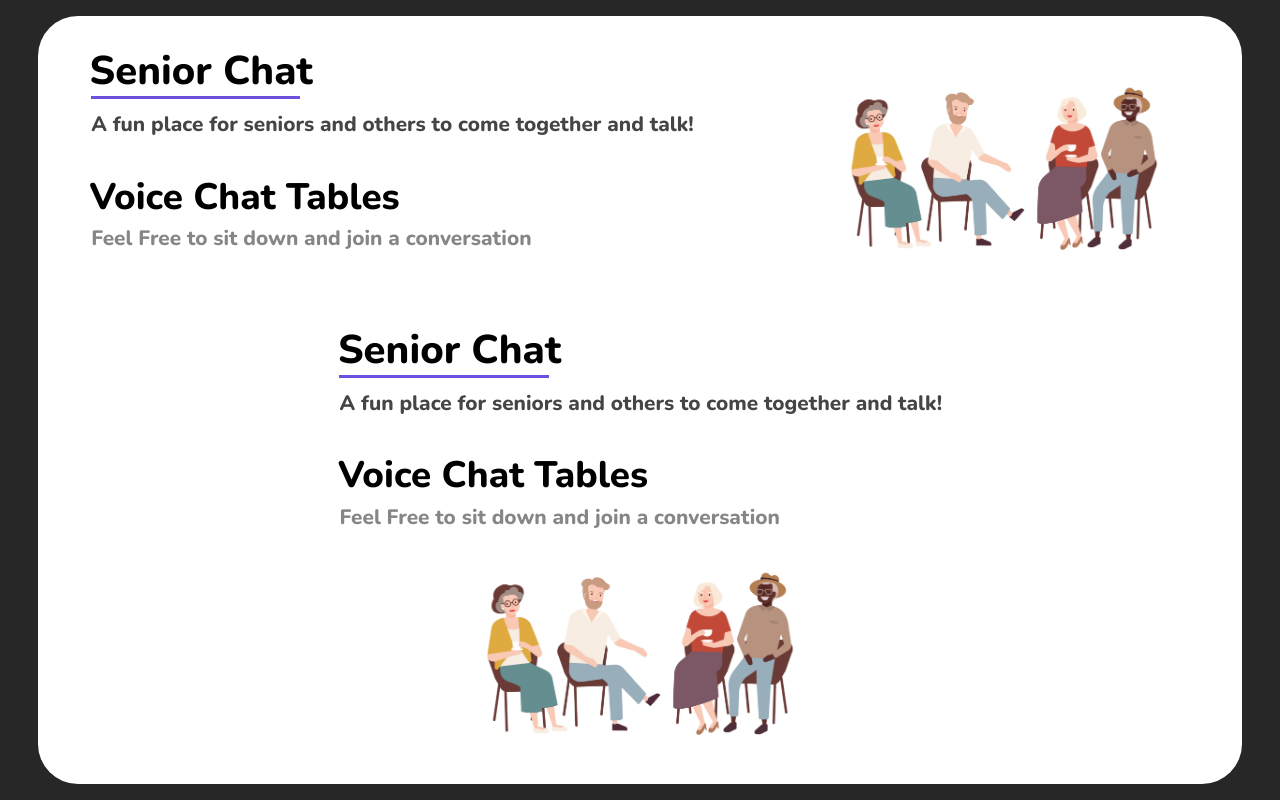
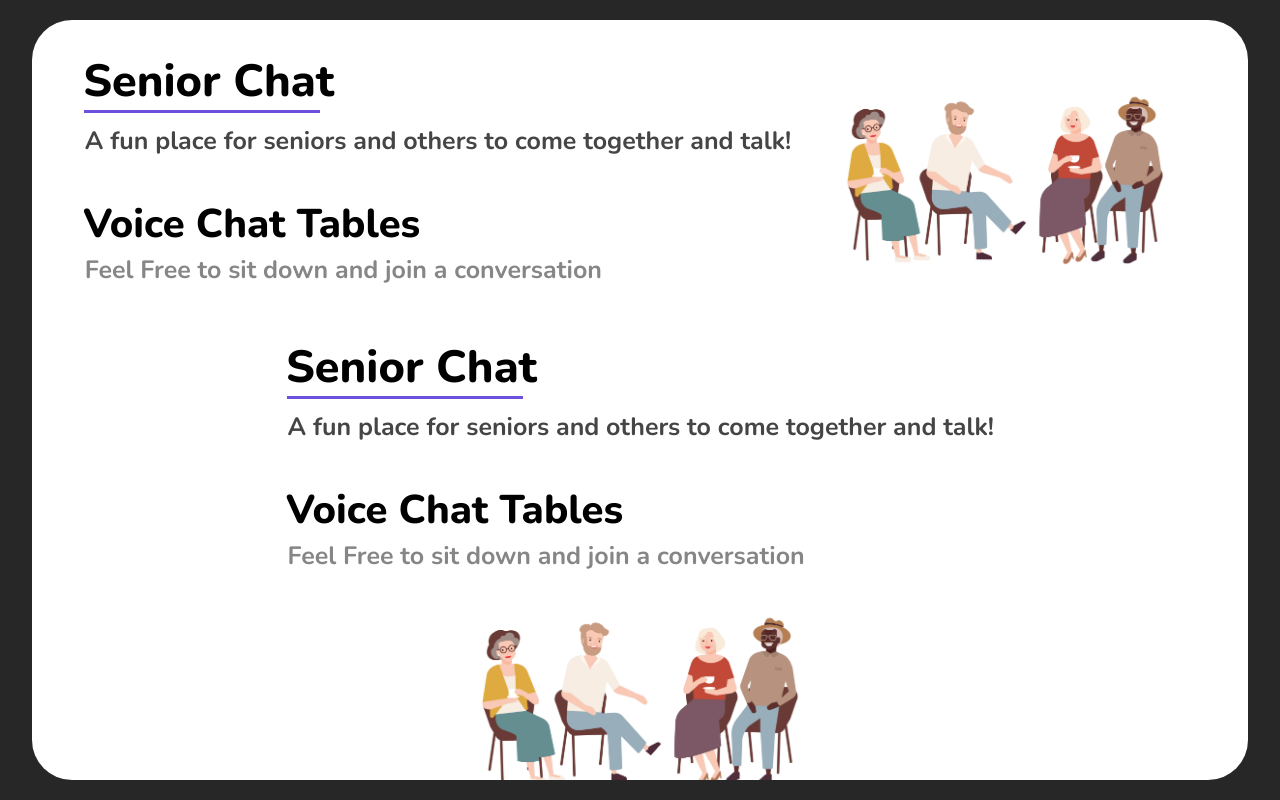
Before and after one commit to Avi-Agarwal/senior-chat, a React (Create React App) app: page / in a window 1280 px wide. Built offline with nearby package versions, Linux system fonts and the light colour scheme; the HTML template or start-up script is replaced by a standard one.

Commit message:
Asthetics

```diff
--- a/src/App.css
+++ b/src/App.css
@@ -39,8 +39,8 @@
 }
 
 .appWrapper {
-  height: 96vh;
-  width: 94vw;
+  height: 95vh;
+  width: 95vw;
   overflow-y: auto;
   /*max-width: 1793px;*/
   /*max-height: 1023px;*/
--- a/src/Theme.js
+++ b/src/Theme.js
@@ -27,28 +27,28 @@ const theme = createMuiTheme({
 		fontFamily: 'Nunito',
 		h1: {
 			color: 'black',
-			fontSize: '2.5rem',
+			fontSize: '2.813rem',
 			fontWeight: 900,
 			textAlign: 'left'
 		},
 		h2: {
 			color: 'black',
-			fontSize: '2.3rem',
+			fontSize: '2.5rem',
 			fontWeight: 900,
 			textAlign: 'left'
 		},
 		subtitle1:  {
 			color: '#454545',
-			fontSize: '1.3rem',
-			fontWeight: 750,
+			fontSize: '1.563rem',
+			fontWeight: 700,
 			textAlign: 'left',
 			paddingTop: '0rem',
 			paddingLeft: '0.1rem'
 		},
 		subtitle2:  {
 			color: '#868686',
-			fontSize: '1.3rem',
-			fontWeight: 750,
+			fontSize: '1.563rem',
+			fontWeight: 700,
 			textAlign: 'left',
 			paddingTop: '0.2rem',
 			paddingLeft: '0.1rem'
--- a/src/components/Introducton.js
+++ b/src/components/Introducton.js
@@ -39,7 +39,7 @@ const Introduction = () => {
 				<hr className={classes.lineBreak}/>
 			</Box>
 			<Typography variant='subtitle1'>{homeSubtitle}</Typography>
-			<Box style={{width: 'fit-content', paddingTop: '4vh'}}>
+			<Box style={{width: 'fit-content', paddingTop: '4.5vh'}}>
 				<Typography variant='h2'>{voiceText}</Typography>
 			</Box>
 			<Typography variant='subtitle2'>{voiceSubtitle}</Typography>
--- a/src/pages/HomePage.js
+++ b/src/pages/HomePage.js
@@ -9,7 +9,7 @@ import Introduction from '../components/Introducton';
 const useStyles  = makeStyles({
 	contentWrapper: {
 		width: '100%',
-		paddingTop: 'max(4vh, 30px)',
+		paddingTop: 'max(4.5vh, 30px)',
 		paddingLeft: 'max(4vw, 40px)',
 		paddingRight: 'max(4vw, 40px)',
 		flexGrow: 1
@@ -17,7 +17,7 @@ const useStyles  = makeStyles({
 	homePhoto : {
 		marginTop: 0,
 		// width: '100%',
-		width: 'min(372px, 30vw)',
+		width: 'min(400px, 30vw)',
 		objectFit: 'contain'
 	}
 });
```
